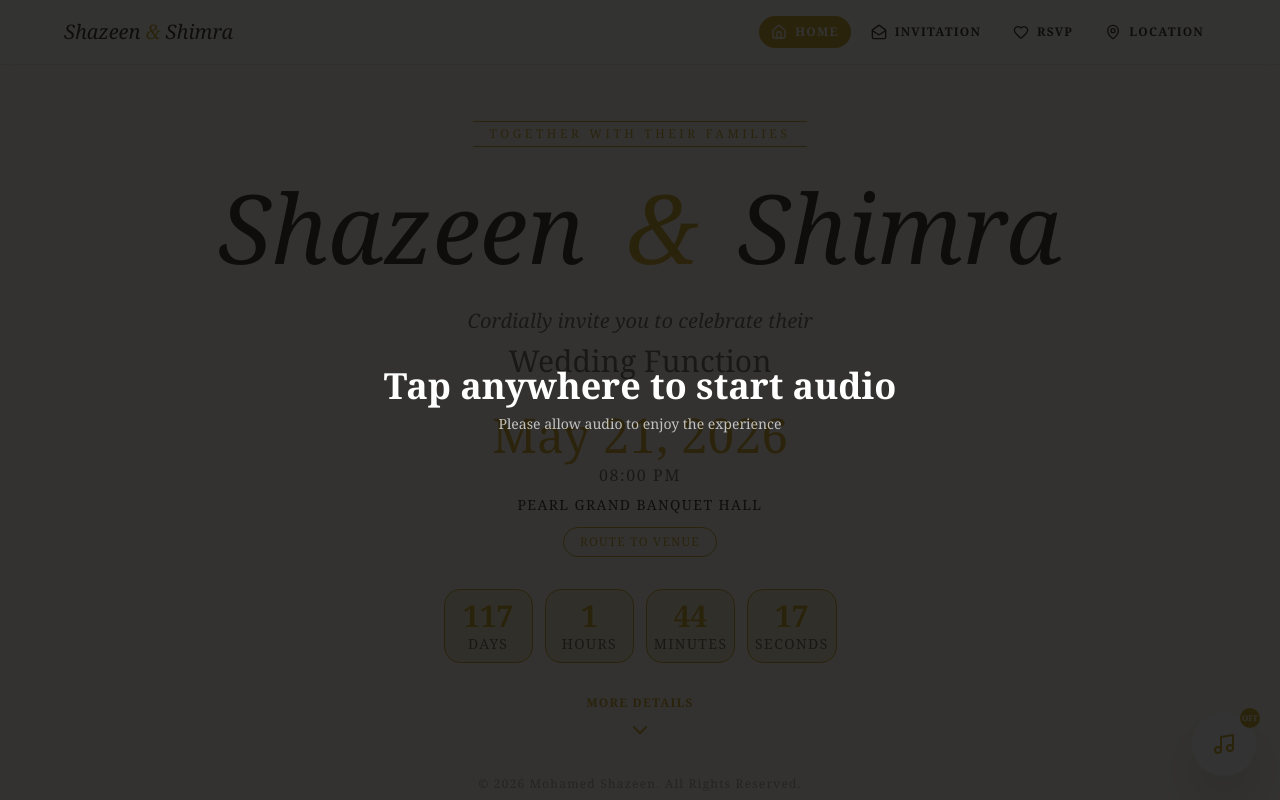
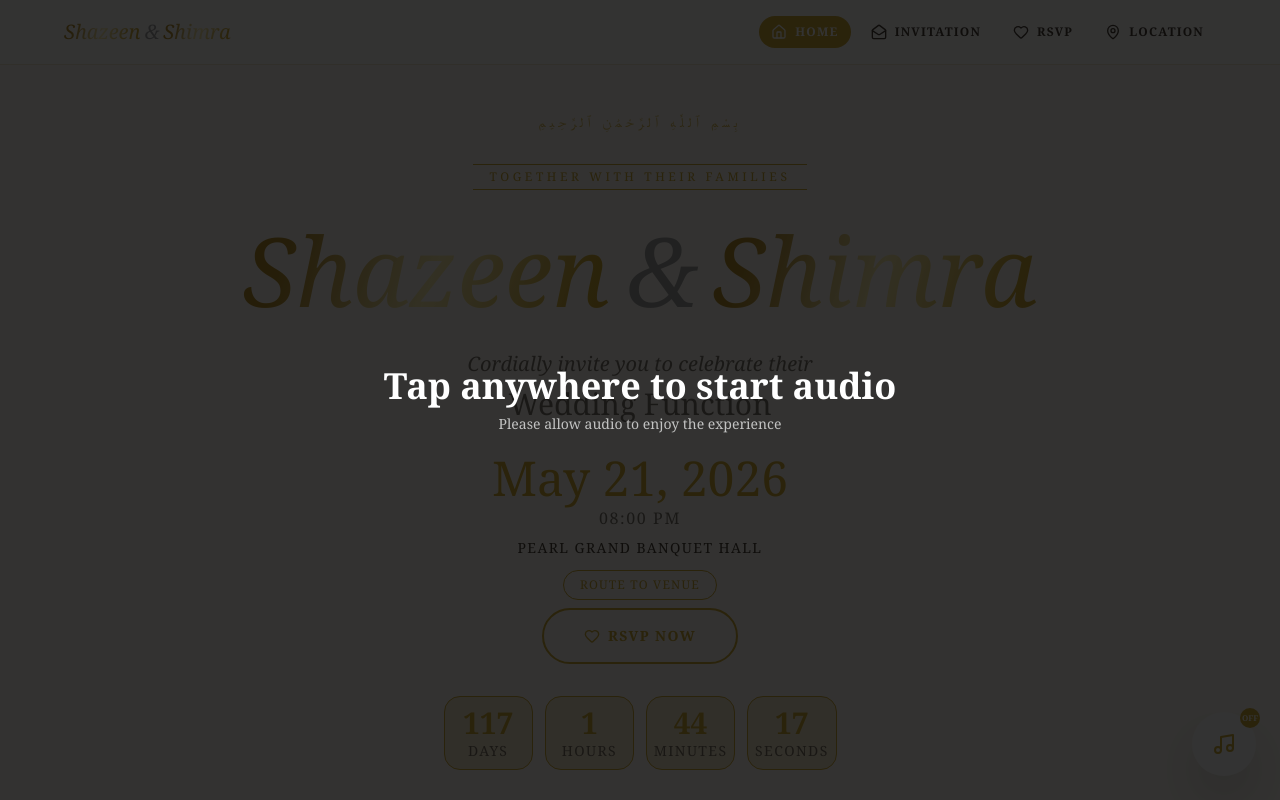
Before and after one commit to mjmkoledanda-lang/wed, a React (Create React App) app: page / in a window 1280 px wide. Shown: the top 800 px of the page. Built offline with nearby package versions, Linux system fonts and the light colour scheme.

Commit message:
Fix depenys

```diff
--- a/src/App.js
+++ b/src/App.js
@@ -162,13 +162,19 @@ function App() {
             {/* NAVBAR */}
             <nav className="fixed top-0 w-full z-40 bg-white/70 backdrop-blur border-b border-[#D4AF37]/20 px-4 md:px-6 py-4">
                 <div className="max-w-6xl mx-auto flex justify-between items-center">
-                    <h2 className="text-xl italic cursor-pointer"
-                        onClick={() => handleTabClick('home')} // Navigate to Home tab
+                    <h2
+                        className="text-xl italic cursor-pointer"
+                        onClick={() => handleTabClick('home')}
+                    >
+                        <span className="shimmer-text">Shazeen</span>
+                        <span className="mx-1 text-[#a6a6a6]">&</span>
+                        <span className="shimmer-text">Shimra</span>
+                    </h2>
 
-                    >
 
-                        Shazeen <span className="text-[#D4AF37]">&</span> Shimra
-                    </h2>
+
+
+
 
                     {/* Desktop */}
                     <div className="hidden md:flex space-x-2">
@@ -201,12 +207,18 @@ function App() {
                 {/* HOME */}
                 {activeTab === 'home' && fade && (
                     <section className="min-h-[80vh] flex flex-col items-center justify-center text-center space-y-6 md:space-y-8 px-2 md:px-0 transition-opacity duration-300 opacity-100">
-            <span className="border-y border-[#D4AF37] px-4 py-1 text-[#D4AF37] text-xs tracking-[0.3em] uppercase">
+                        <p className="text-[10px] sm:text-xs md:text-sm tracking-[0.3em] text-[#D4AF37] opacity-80 font-light">
+                            بِسْمِ ٱللَّٰهِ ٱلرَّحْمَٰنِ ٱلرَّحِيمِ
+                        </p>
+                        <span className="border-y border-[#D4AF37] px-4 py-1 text-[#D4AF37] text-xs tracking-[0.3em] uppercase">
               Together with their families
             </span>
                         <h1 className="text-4xl sm:text-5xl md:text-6xl lg:text-8xl font-light italic leading-tight">
-                            Shazeen <span className="text-[#D4AF37] mx-2 md:mx-4">&</span> Shimra
+                            <span className="shimmer-text">Shazeen</span>
+                            <span className="text-[#a6a6a6] mx-2 md:mx-4">&</span>
+                            <span className="shimmer-text">Shimra</span>
                         </h1>
+
                         <p className="italic opacity-70 text-lg md:text-xl">
                             Cordially invite you to celebrate their
                             <span className="block text-2xl md:text-3xl mt-2 not-italic">Wedding Function</span>
@@ -242,6 +254,24 @@ function App() {
                             >
                                 Route to Venue
                             </button>
+                            {/* RSVP BUTTON */}
+                            <button
+                                onClick={() => handleTabClick('rsvp')}
+                                className="inline-flex items-center justify-center
+               px-8 py-3 md:px-10 md:py-4
+               border-2 border-[#D4AF37]
+               text-[#D4AF37]
+               rounded-full
+               uppercase tracking-widest
+               text-xs md:text-sm
+               font-bold
+               hover:bg-[#D4AF37]
+               hover:text-white
+               transition-all duration-300"
+                            >
+                                <Heart className="mr-2" size={16} />
+                                RSVP Now
+                            </button>
                         </div>
                         <div className="mt-6 md:mt-8 flex flex-wrap justify-center gap-3">
                             {countdown.expired ? (
@@ -257,10 +287,17 @@ function App() {
                                 ))
                             )}
                         </div>
+                        {/* More Details Button */}
                         <button onClick={() => handleTabClick('invitation')} className="flex flex-col items-center text-[#D4AF37] mt-4 md:mt-6">
                             <span className="text-xs uppercase tracking-widest font-bold">More Details</span>
                             <ChevronDown className="animate-bounce mt-1 md:mt-2" />
                         </button>
+
+                        {/* Wedding Dua under More Details */}
+                        <p className="mt-2 text-[10px] sm:text-xs tracking-[0.3em] text-[#D4AF37] opacity-70 font-light">
+                            بَارَكَ اللَّهُ لَكُمَا وَبَارَكَ عَلَيْكُمَا وَجَمَعَ بَيْنَكُمَا فِي خَيْر
+                        </p>
+
                     </section>
                 )}
 
@@ -406,6 +443,31 @@ function App() {
             <footer className="py-4 md:py-6 text-center text-xs tracking-widest opacity-40">
                 &copy; 2026 Mohamed Shazeen. All Rights Reserved.
             </footer>
+
+                <style>{`
+  .shimmer-text {
+    background: linear-gradient(
+      110deg,
+      #b9922f 20%,
+      #fff2b2 40%,
+      #d4af37 60%,
+      #b9922f 80%
+    );
+    background-size: 200% auto;
+    background-clip: text;
+    -webkit-background-clip: text;
+    color: transparent;
+    animation: shimmer 3s linear infinite;
+  }
+
+  @keyframes shimmer {
+    to {
+      background-position: -200% center;
+    }
+  }
+`}</style>
+
+
         </div>
     );
 }
```
